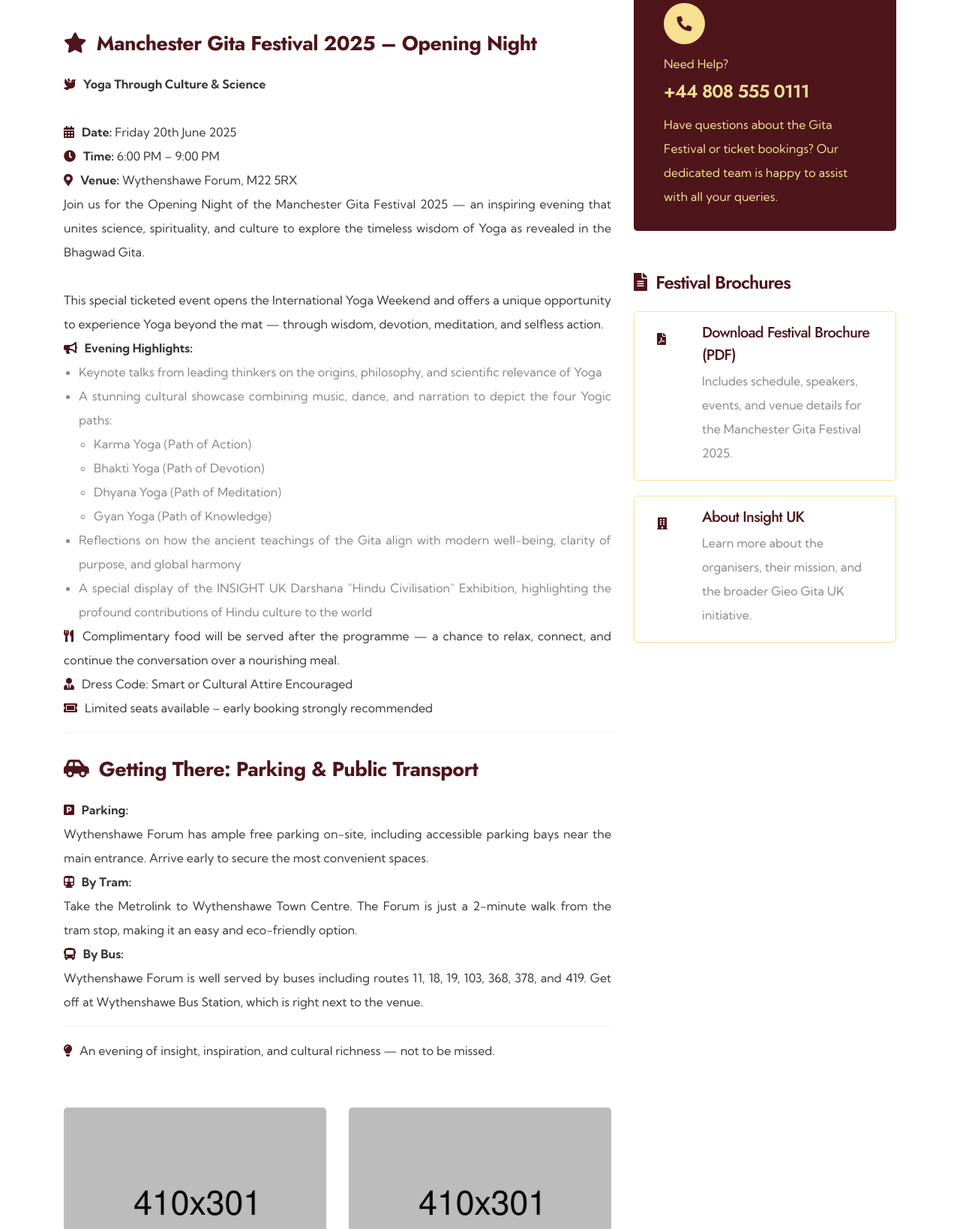
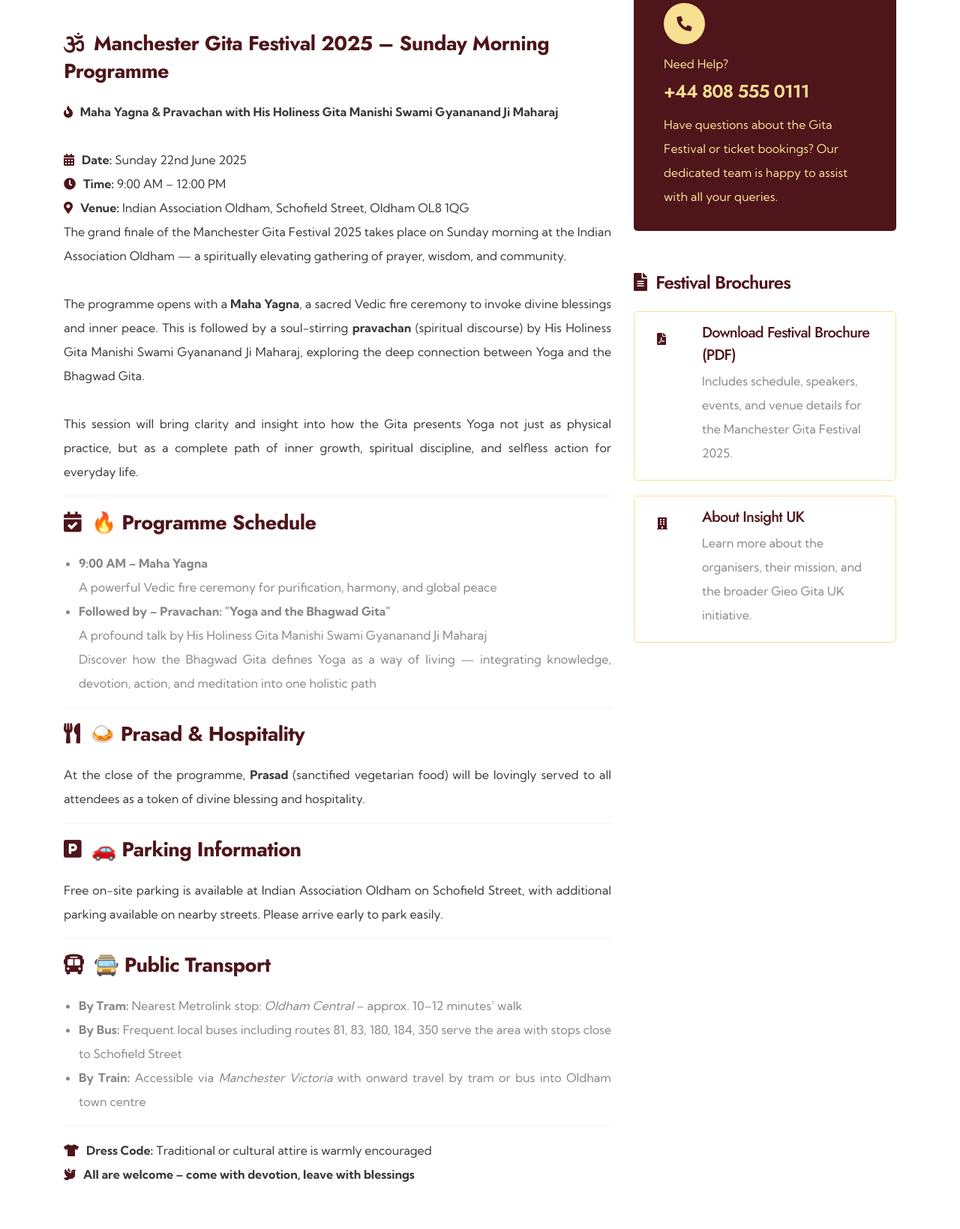
Before and after one commit to Pankajvijaybhatnagar/gieouk, a PHP site: page /junetwo.php in a window 1280 px wide. Shown: the part 1321-2960 px from the top of the page at 75% size. Run offline with PHP 8.4, Linux system fonts and the light colour scheme; some web fonts are replaced.

Commit message:
updated code

```diff
--- a/junetwo.php
+++ b/junetwo.php
@@ -92,94 +92,109 @@ require_once('parts/page-title.php');
 </div>
 
 <div class="service-details__content-two" style="font-family: inherit;">
+
     <h4 class="service-details__title-two" style="color: #4e151b;">
-        <i class="fas fa-star" style="color: #4e151b; margin-right: 6px;"></i> Manchester Gita Festival 2025 – Opening Night
+        <i class="fas fa-om" style="color: #4e151b; margin-right: 6px;"></i> Manchester Gita Festival 2025 – Sunday Morning Programme
     </h4>
+
     <p class="service-details__text-3" style="text-align: justify;">
-        <strong><i class="fas fa-dove" style="color: #4e151b; margin-right: 6px;"></i> Yoga Through Culture & Science</strong><br><br>
+        <strong><i class="fas fa-fire" style="color: #4e151b; margin-right: 6px;"></i> Maha Yagna & Pravachan with His Holiness Gita Manishi Swami Gyananand Ji Maharaj</strong><br><br>
 
-        <i class="fas fa-calendar-alt" style="color: #4e151b; margin-right: 6px;"></i> <strong>Date:</strong> Friday 20th June 2025<br>
-        <i class="fas fa-clock" style="color: #4e151b; margin-right: 6px;"></i> <strong>Time:</strong> 6:00 PM – 9:00 PM<br>
-        <i class="fas fa-map-marker-alt" style="color: #4e151b; margin-right: 6px;"></i> <strong>Venue:</strong> Wythenshawe Forum, M22 5RX
+        <i class="fas fa-calendar-alt" style="color: #4e151b; margin-right: 6px;"></i> <strong>Date:</strong> Sunday 22nd June 2025<br>
+        <i class="fas fa-clock" style="color: #4e151b; margin-right: 6px;"></i> <strong>Time:</strong> 9:00 AM – 12:00 PM<br>
+        <i class="fas fa-map-marker-alt" style="color: #4e151b; margin-right: 6px;"></i> <strong>Venue:</strong> Indian Association Oldham, Schofield Street, Oldham OL8 1QG
     </p>
 
     <p class="service-details__text-3" style="text-align: justify;">
-        Join us for the Opening Night of the Manchester Gita Festival 2025 — an inspiring evening that unites science, spirituality, and culture to explore the timeless wisdom of Yoga as revealed in the Bhagwad Gita.<br><br>
-        This special ticketed event opens the International Yoga Weekend and offers a unique opportunity to experience Yoga beyond the mat — through wisdom, devotion, meditation, and selfless action.
-    </p>
-
-    <p class="service-details__text-3" style="text-align: justify;">
-        <strong><i class="fas fa-bullhorn" style="color: #4e151b; margin-right: 6px;"></i> Evening Highlights:</strong><br>
-        <ul style="padding-left: 20px; text-align: justify; list-style-type: disc;">
-            <li>Keynote talks from leading thinkers on the origins, philosophy, and scientific relevance of Yoga</li>
-            <li>A stunning cultural showcase combining music, dance, and narration to depict the four Yogic paths:</li>
-            <ul style="list-style-type: circle; padding-left: 20px;">
-                <li>Karma Yoga (Path of Action)</li>
-                <li>Bhakti Yoga (Path of Devotion)</li>
-                <li>Dhyana Yoga (Path of Meditation)</li>
-                <li>Gyan Yoga (Path of Knowledge)</li>
-            </ul>
-            <li>Reflections on how the ancient teachings of the Gita align with modern well-being, clarity of purpose, and global harmony</li>
-            <li>A special display of the INSIGHT UK Darshana "Hindu Civilisation" Exhibition, highlighting the profound contributions of Hindu culture to the world</li>
-        </ul>
-    </p>
-
-    <p class="service-details__text-3" style="text-align: justify;">
-        <i class="fas fa-utensils" style="color: #4e151b; margin-right: 6px;"></i> Complimentary food will be served after the programme — a chance to relax, connect, and continue the conversation over a nourishing meal.<br>
-        <i class="fas fa-user-tie" style="color: #4e151b; margin-right: 6px;"></i> Dress Code: Smart or Cultural Attire Encouraged<br>
-        <i class="fas fa-ticket-alt" style="color: #4e151b; margin-right: 6px;"></i> Limited seats available – early booking strongly recommended
+        The grand finale of the Manchester Gita Festival 2025 takes place on Sunday morning at the Indian Association Oldham — a spiritually elevating gathering of prayer, wisdom, and community.
+        <br><br>
+        The programme opens with a <strong>Maha Yagna</strong>, a sacred Vedic fire ceremony to invoke divine blessings and inner peace. This is followed by a soul-stirring <strong>pravachan</strong> (spiritual discourse) by His Holiness Gita Manishi Swami Gyananand Ji Maharaj, exploring the deep connection between Yoga and the Bhagwad Gita.
+        <br><br>
+        This session will bring clarity and insight into how the Gita presents Yoga not just as physical practice, but as a complete path of inner growth, spiritual discipline, and selfless action for everyday life.
     </p>
 
     <hr style="border-top: 1px solid #ccc;">
 
-    <h4 class="service-details__title-two" style="margin-top: 30px; color: #4e151b;">
-        <i class="fas fa-car-side" style="color: #4e151b; margin-right: 6px;"></i> Getting There: Parking & Public Transport
+    <h4 class="service-details__title-two" style="color: #4e151b;">
+        <i class="fas fa-calendar-check" style="color: #4e151b; margin-right: 6px;"></i> 🔥 Programme Schedule
+    </h4>
+
+    <ul style="padding-left: 20px; text-align: justify; list-style-type: disc;">
+        <li><strong>9:00 AM – Maha Yagna</strong><br>
+            A powerful Vedic fire ceremony for purification, harmony, and global peace</li>
+        <li><strong>Followed by – Pravachan: "Yoga and the Bhagwad Gita"</strong><br>
+            A profound talk by His Holiness Gita Manishi Swami Gyananand Ji Maharaj<br>
+            Discover how the Bhagwad Gita defines Yoga as a way of living — integrating knowledge, devotion, action, and meditation into one holistic path</li>
+    </ul>
+
+    <hr style="border-top: 1px solid #ccc;">
+
+    <h4 class="service-details__title-two" style="color: #4e151b;">
+        <i class="fas fa-utensils" style="color: #4e151b; margin-right: 6px;"></i> 🍛 Prasad & Hospitality
     </h4>
 
     <p class="service-details__text-3" style="text-align: justify;">
-        <strong><i class="fas fa-parking" style="color: #4e151b; margin-right: 6px;"></i> Parking:</strong><br>
-        Wythenshawe Forum has ample free parking on-site, including accessible parking bays near the main entrance. Arrive early to secure the most convenient spaces.
-    </p>
-
-    <p class="service-details__text-3" style="text-align: justify;">
-        <strong><i class="fas fa-subway" style="color: #4e151b; margin-right: 6px;"></i> By Tram:</strong><br>
-        Take the Metrolink to Wythenshawe Town Centre. The Forum is just a 2-minute walk from the tram stop, making it an easy and eco-friendly option.
-    </p>
-
-    <p class="service-details__text-3" style="text-align: justify;">
-        <strong><i class="fas fa-bus" style="color: #4e151b; margin-right: 6px;"></i> By Bus:</strong><br>
-        Wythenshawe Forum is well served by buses including routes 11, 18, 19, 103, 368, 378, and 419. Get off at Wythenshawe Bus Station, which is right next to the venue.
+        At the close of the programme, <strong>Prasad</strong> (sanctified vegetarian food) will be lovingly served to all attendees as a token of divine blessing and hospitality.
     </p>
 
     <hr style="border-top: 1px solid #ccc;">
 
+    <h4 class="service-details__title-two" style="color: #4e151b;">
+        <i class="fas fa-parking" style="color: #4e151b; margin-right: 6px;"></i> 🚗 Parking Information
+    </h4>
+
     <p class="service-details__text-3" style="text-align: justify;">
-        <i class="fas fa-lightbulb" style="color: #4e151b; margin-right: 6px;"></i> An evening of insight, inspiration, and cultural richness — not to be missed.
+        Free on-site parking is available at Indian Association Oldham on Schofield Street, with additional parking available on nearby streets. Please arrive early to park easily.
     </p>
+
+    <hr style="border-top: 1px solid #ccc;">
+
+    <h4 class="service-details__title-two" style="color: #4e151b;">
+        <i class="fas fa-bus-alt" style="color: #4e151b; margin-right: 6px;"></i> 🚍 Public Transport
+    </h4>
+
+    <ul style="padding-left: 20px; text-align: justify; list-style-type: disc;">
+        <li><strong>By Tram:</strong> Nearest Metrolink stop: <em>Oldham Central</em> – approx. 10–12 minutes’ walk</li>
+        <li><strong>By Bus:</strong> Frequent local buses including routes 81, 83, 180, 184, 350 serve the area with stops close to Schofield Street</li>
+        <li><strong>By Train:</strong> Accessible via <em>Manchester Victoria</em> with onward travel by tram or bus into Oldham town centre</li>
+    </ul>
+
+    <hr style="border-top: 1px solid #ccc;">
+
+    <p class="service-details__text-3" style="text-align: justify;">
+        <i class="fas fa-tshirt" style="color: #4e151b; margin-right: 6px;"></i> <strong>Dress Code:</strong> Traditional or cultural attire is warmly encouraged<br>
+        <i class="fas fa-dove" style="color: #4e151b; margin-right: 6px;"></i> <strong>All are welcome – come with devotion, leave with blessings</strong>
+    </p>
+
 </div>
+
 
 <div class="service-details__img-boxes">
     <div class="row">
+        <!-- Image 1: Maha Yagna Ceremony -->
         <div class="col-xl-6">
             <div class="service-details__img-boxes-single">
-                                            <img src="assets/images/services/service-details-img-boxes-1-1.jpg" alt="">
+                <img src="assets/images/services/gita-maha-yagna.jpg" alt="Maha Yagna ceremony during Manchester Gita Festival 2025">
             </div>
         </div>
+
+        <!-- Image 2: Devotional Singing Bhakti Yoga Evening -->
         <div class="col-xl-6">
             <div class="service-details__img-boxes-single">
-                                            <img src="assets/images/services/service-details-img-boxes-1-2.jpg" alt="">
+                <img src="assets/images/services/gita-bhakti-evening.jpg" alt="Devotees engaged in Bhakti Yoga - music, mantra, and meditation">
             </div>
         </div>
     </div>
 </div>
+
                             <div class="service-details__service-process">
-    <h4 class="service-details__service-process-title">
+    <!-- <h4 class="service-details__service-process-title">
         <i class="fas fa-praying-hands" style="color: #2c3e50; margin-right: 6px;"></i> Evening Highlights – Yogic Paths
-    </h4>
+    </h4> -->
     <div class="row">
 
         <!-- Karma Yoga -->
-        <div class="col-xl-6">
+        <!-- <div class="col-xl-6">
             <div class="service-details__service-process-single">
                 <div class="service-details__service-process-icon">
                     <i class="fas fa-hands-helping" style="font-size: 24px; color: #2c3e50;"></i>
@@ -191,10 +206,10 @@ require_once('parts/page-title.php');
                     </p>
                 </div>
             </div>
-        </div>
+        </div> -->
 
         <!-- Bhakti Yoga -->
-        <div class="col-xl-6">
+        <!-- <div class="col-xl-6">
             <div class="service-details__service-process-single">
                 <div class="service-details__service-process-icon">
                     <i class="fas fa-heart" style="font-size: 24px; color: #2c3e50;"></i>
@@ -206,10 +221,10 @@ require_once('parts/page-title.php');
                     </p>
                 </div>
             </div>
-        </div>
+        </div> -->
 
         <!-- Dhyana Yoga -->
-        <div class="col-xl-6">
+        <!-- <div class="col-xl-6">
             <div class="service-details__service-process-single">
                 <div class="service-details__service-process-icon">
                     <i class="fas fa-spa" style="font-size: 24px; color: #2c3e50;"></i>
@@ -221,10 +236,10 @@ require_once('parts/page-title.php');
                     </p>
                 </div>
             </div>
-        </div>
+        </div> -->
 
         <!-- Gyan Yoga -->
-        <div class="col-xl-6">
+        <!-- <div class="col-xl-6">
             <div class="service-details__service-process-single">
                 <div class="service-details__service-process-icon">
                     <i class="fas fa-book-reader" style="font-size: 24px; color: #2c3e50;"></i>
@@ -236,7 +251,7 @@ require_once('parts/page-title.php');
                     </p>
                 </div>
             </div>
-        </div>
+        </div> -->
 
     </div>
 </div>
```
Lines whose indentation alone changed are shown as unchanged.
